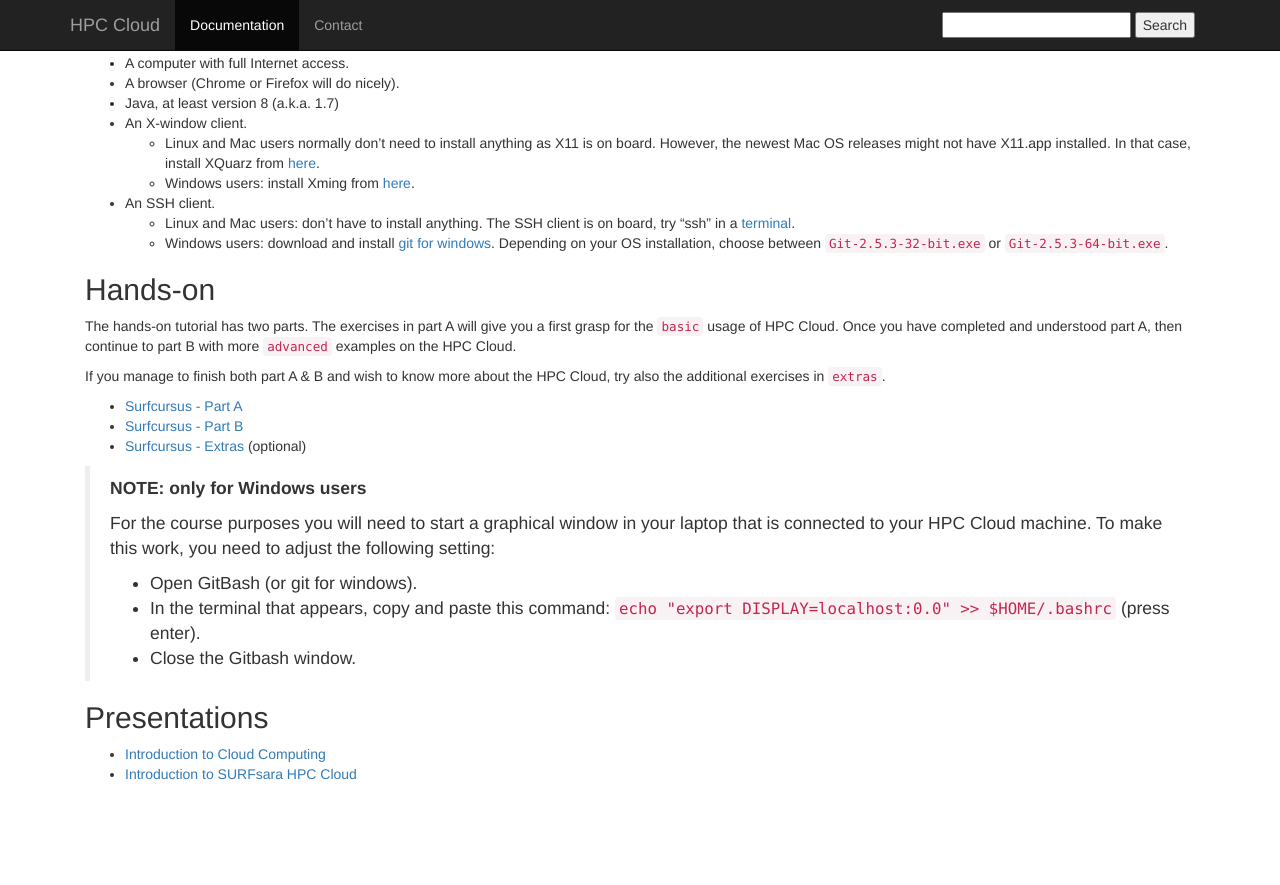
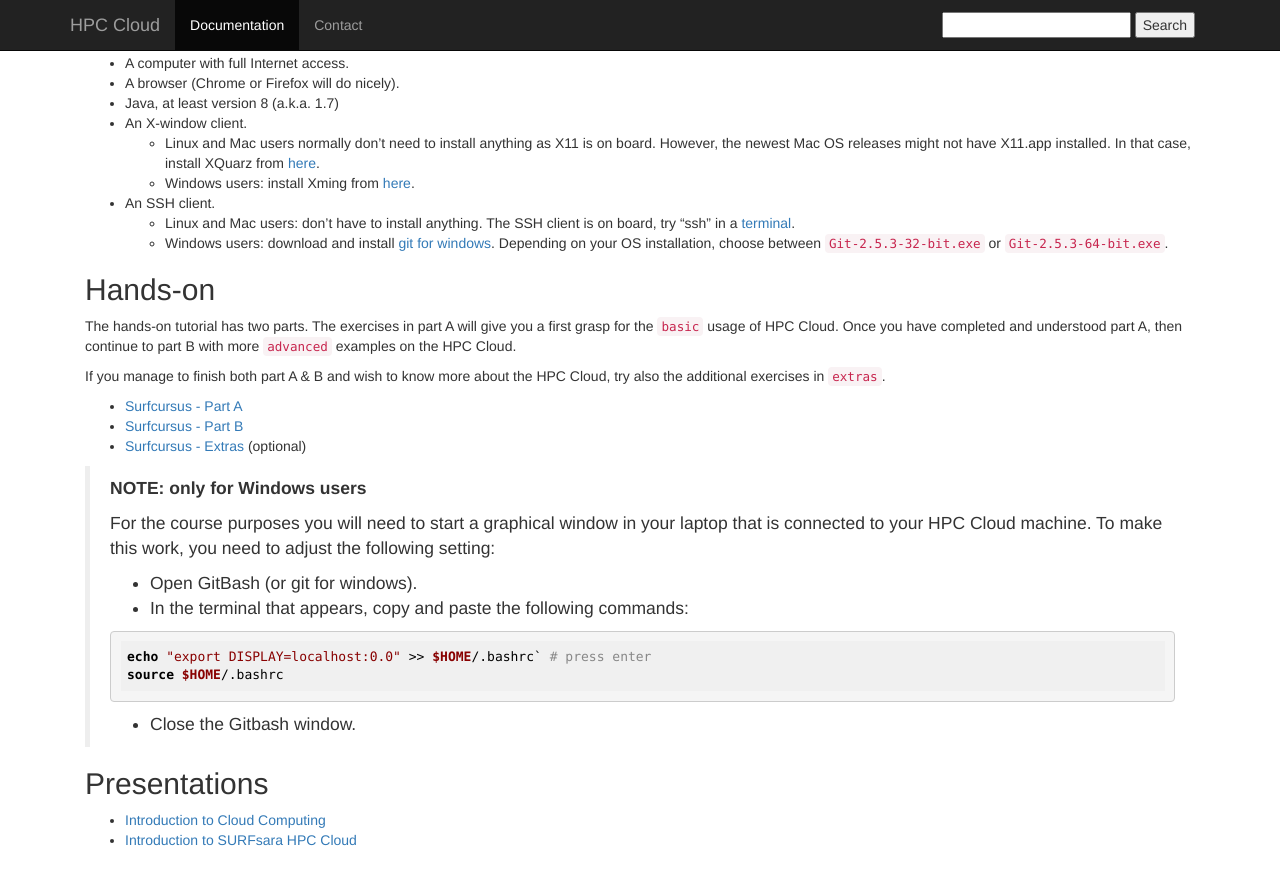
Before and after one commit to sara-nl/clouddocs, a Jekyll site: the page built from surfcursus-2015-Oct-15.markdown, in a window 1280 px wide and 900 px high, scrolled down 843 px. Shown: the top 885 px of the window. Built offline with Jekyll 4.4.1, drawn with Linux system fonts in a browser that asks for light colours; before the commit the page ends 1677 px from its top, so only the background shows below that.

Commit message:
Update surfcursus-2015-Oct-15.markdown

````diff
--- a/surfcursus-2015-Oct-15.markdown
+++ b/surfcursus-2015-Oct-15.markdown
@@ -64,7 +64,13 @@ If you manage to finish both part A & B and wish to know more about the HPC Clou
 > For the course purposes you will need to start a graphical window in your laptop that is connected to your HPC Cloud machine. To make this work, you need to adjust the following setting:
 >
 * Open GitBash (or git for windows).
-* In the terminal that appears, copy and paste this command: `echo "export DISPLAY=localhost:0.0" >> $HOME/.bashrc` (press enter).
+* In the terminal that appears, copy and paste the following commands:
+>
+```sh
+echo "export DISPLAY=localhost:0.0" >> $HOME/.bashrc` # press enter
+source $HOME/.bashrc
+```
+>
 * Close the Gitbash window.
 
 ## <a name="presentations"></a> Presentations
````
